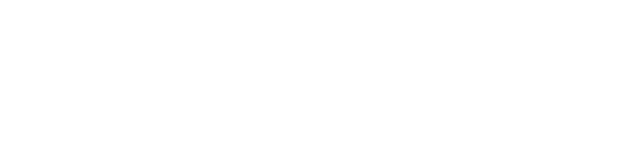
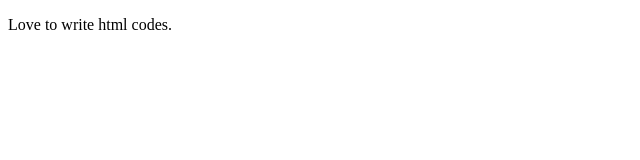
Before and after one commit to khalidNC/html_css_project_p1, a plain HTML site: page basicHtml/index.html in a window 1280 px wide. Shown: the whole page, without its empty margins (0-640 px from the left). Drawn offline with Linux system fonts and the light colour scheme.

Commit message:
Update index.html

```diff
--- a/basicHtml/index.html
+++ b/basicHtml/index.html
@@ -5,9 +5,9 @@
   <meta name="viewport" content="width=device-width, initial-scale=1.0">
   <meta name="keywords" content="HTML, CSS">
   <meta name="description" content="Best HTML document">
-  <title>Document</title>
+  <title>HTML Document</title>
 </head>
 <body>
-
+  <P>Love to write html codes.</P>
 </body>
 </html>
```
